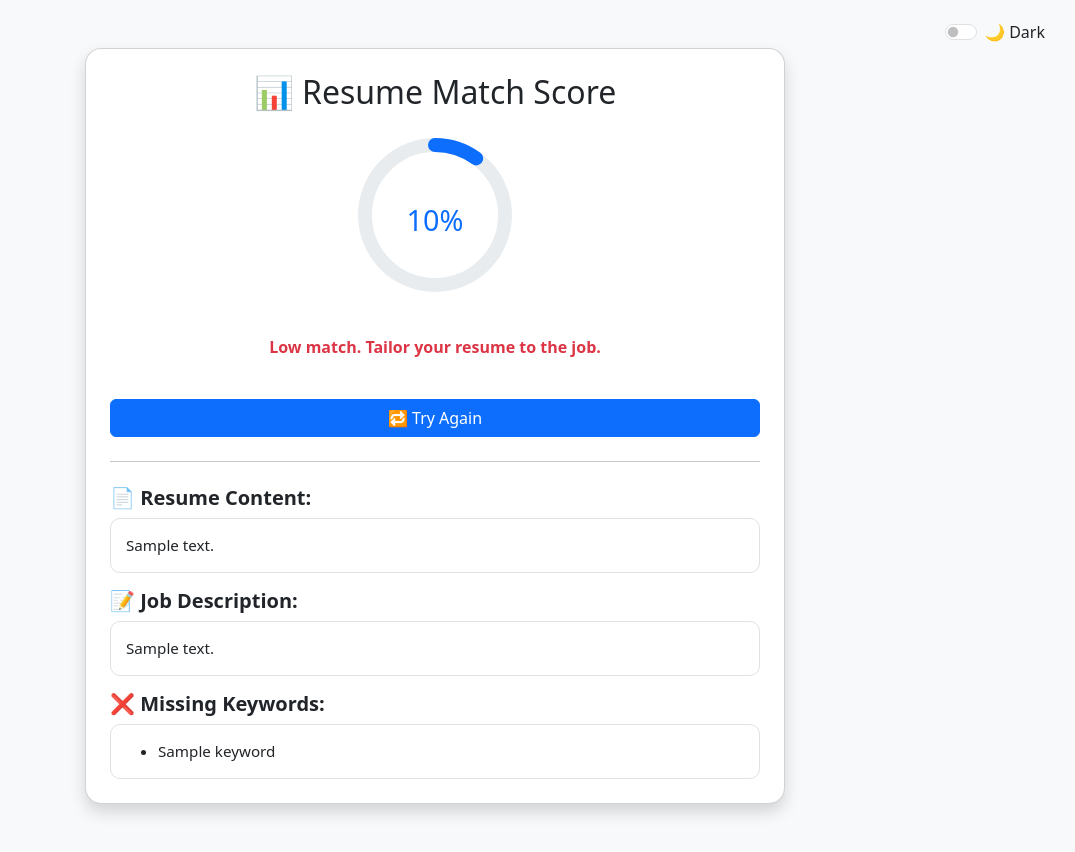
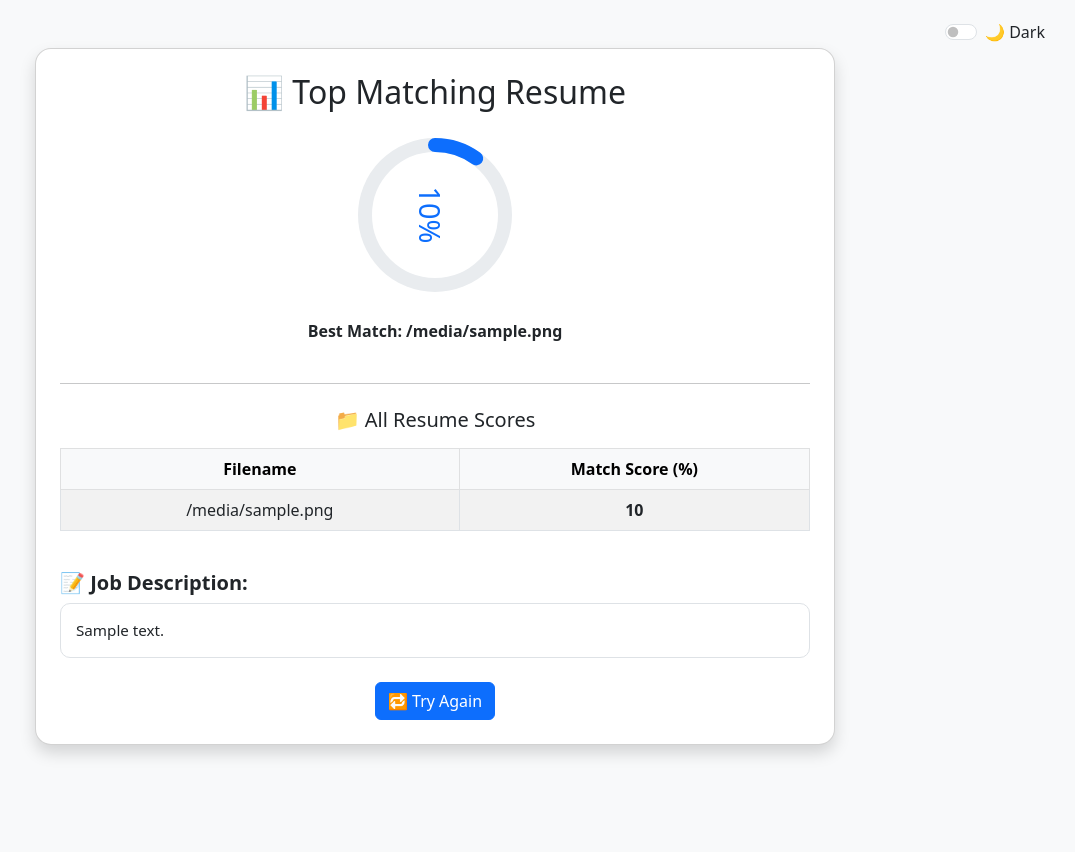
Before and after one commit to faustusaryan/resume-screening-ai, a Flask app: template templates/result.html in a window 1280 px wide. Shown: the whole page, without its empty margins (205-1280 px from the left). After the commit the page ends 756 px from the top, so only its background shows below. Run offline with Flask 3, Linux system fonts and the light colour scheme; the template is opened without the code that fills it: most values are stand-ins (such as "Sample title", 1, 10 or a date in 2020).

Commit message:
Show multiple resume match scores with animated ring

```diff
--- a/app.py
+++ b/app.py
@@ -9,10 +9,8 @@ app.secret_key = 'your-secret-key-123'
 
 UPLOAD_FOLDER_RESUMES = 'resumes'
 UPLOAD_FOLDER_JD = 'job_descriptions'
-
 os.makedirs(UPLOAD_FOLDER_RESUMES, exist_ok=True)
 os.makedirs(UPLOAD_FOLDER_JD, exist_ok=True)
-
 app.config['UPLOAD_FOLDER_RESUMES'] = UPLOAD_FOLDER_RESUMES
 app.config['UPLOAD_FOLDER_JD'] = UPLOAD_FOLDER_JD
 
@@ -22,41 +20,51 @@ def home():
 
 @app.route('/upload', methods=['POST'])
 def upload_files():
-    if 'resume' not in request.files or 'job_description' not in request.files:
-        flash('Please upload both files!', 'error')
+    if 'job_description' not in request.files or 'resumes' not in request.files:
+        flash('Please upload the job description and at least one resume.', 'error')
         return redirect(url_for('home'))
 
-    resume_file = request.files['resume']
     jd_file = request.files['job_description']
+    resume_files = request.files.getlist('resumes')
 
-    if not (resume_file.filename.lower().endswith('.pdf') and jd_file.filename.lower().endswith('.pdf')):
-        flash('Only PDF files are allowed!', 'error')
+    if not jd_file.filename.lower().endswith('.pdf'):
+        flash('Only PDF files are allowed for job description!', 'error')
         return redirect(url_for('home'))
 
+    resume_scores = []
+
     try:
-        resume_filename = secure_filename(resume_file.filename)
         jd_filename = secure_filename(jd_file.filename)
-
-        resume_path = os.path.join(app.config['UPLOAD_FOLDER_RESUMES'], resume_filename)
         jd_path = os.path.join(app.config['UPLOAD_FOLDER_JD'], jd_filename)
-
-        resume_file.save(resume_path)
         jd_file.save(jd_path)
-
-        resume_text = extract_text_from_pdf(resume_path)
         jd_text = extract_text_from_pdf(jd_path)
 
-        score = calculate_match_score(resume_text, jd_text)
+        for resume_file in resume_files:
+            if resume_file.filename.lower().endswith('.pdf'):
+                resume_filename = secure_filename(resume_file.filename)
+                resume_path = os.path.join(app.config['UPLOAD_FOLDER_RESUMES'], resume_filename)
+                resume_file.save(resume_path)
+
+                resume_text = extract_text_from_pdf(resume_path)
+                score = calculate_match_score(resume_text, jd_text)
+                resume_scores.append({
+                    'filename': resume_filename,
+                    'score': round(score * 100, 2),
+                    'text': resume_text
+                })
+
+        # Best matched resume
+        top_resume = max(resume_scores, key=lambda x: x['score']) if resume_scores else None
 
         return render_template(
             'result.html',
-            score=round(score * 100, 2),
-            resume_text=resume_text,
-            jd_text=jd_text
+            jd_text=jd_text,
+            top_resume=top_resume,
+            all_scores=resume_scores
         )
 
     except Exception as e:
-        flash(f'Error: {str(e)}', 'error')
+        flash(f"Error: {str(e)}", 'error')
         return redirect(url_for('home'))
 
 if __name__ == '__main__':
--- a/templates/result.html
+++ b/templates/result.html
@@ -16,26 +16,11 @@
     .card {
       border-radius: 16px;
     }
-    .scroll-box {
-      max-height: 200px;
-      overflow-y: auto;
-      background-color: #ffffff;
-      border-radius: 10px;
-      padding: 15px;
-      font-size: 0.95rem;
-    }
-    body.dark-mode .card,
-    body.dark-mode .scroll-box {
-      background-color: #1e1e1e;
-      color: #e0e0e0;
-    }
-
     .toggle-switch {
       position: absolute;
       top: 20px;
       right: 30px;
     }
-
     .fade-in {
       animation: fadeIn 1s ease forwards;
       opacity: 0;
@@ -53,17 +38,14 @@
       height: 160px;
       position: relative;
     }
-
     .ring svg {
-      transform: rotate(-90deg);
+      transform: rotate(0deg);
     }
-
     .ring circle {
       fill: none;
       stroke-width: 14;
       stroke-linecap: round;
     }
-
     .ring text {
       font-size: 1.8rem;
       dominant-baseline: middle;
@@ -72,80 +54,100 @@
       transform: rotate(90deg);
       transform-origin: center;
     }
-
     body.dark-mode .ring text {
       fill: #90cdf4;
+    }
+    .scroll-box {
+      max-height: 200px;
+      overflow-y: auto;
+      background-color: #ffffff;
+      border-radius: 10px;
+      padding: 15px;
+      font-size: 0.95rem;
+    }
+    body.dark-mode .card,
+    body.dark-mode .scroll-box,
+    body.dark-mode table {
+      background-color: #1e1e1e;
+      color: #e0e0e0;
     }
   </style>
 </head>
 <body class="bg-light">
 
-  <!-- 🌙 Toggle -->
+  <!-- 🌙 Dark Mode Toggle -->
   <div class="toggle-switch form-check form-switch">
     <input class="form-check-input" type="checkbox" id="modeSwitch" onclick="document.body.classList.toggle('dark-mode')">
     <label class="form-check-label" for="modeSwitch">🌙 Dark</label>
   </div>
 
   <div class="container d-flex flex-column justify-content-center align-items-center py-5">
-    <div class="card shadow p-4 fade-in w-100" style="max-width: 700px;">
-      <h2 class="text-center mb-4">📊 Resume Match Score</h2>
+    <div class="card shadow p-4 fade-in w-100" style="max-width: 800px;">
+      <h2 class="text-center mb-4">📊 Top Matching Resume</h2>
 
-      <!-- 🪄 Ring -->
+      <!-- 🪄 Animated Progress Ring -->
+      {% if top_resume %}
       <div class="d-flex justify-content-center mb-4">
         <div class="ring">
           <svg width="160" height="160">
-            <circle r="70" cx="80" cy="80" stroke="#e9ecef" />
-            <circle id="progressRing" r="70" cx="80" cy="80" stroke="#0d6efd" stroke-dasharray="440" stroke-dashoffset="440" />
-            <text x="80" y="88">{{ score }}%</text>
+            <circle r="70" cx="80" cy="80" stroke="#e9ecef"/>
+            <circle id="progressRing" r="70" cx="80" cy="80" stroke="#0d6efd" stroke-dasharray="440" stroke-dashoffset="440" transform="rotate(-90 80 80)"/>
+            <text x="80" y="88">{{ top_resume.score }}%</text>
           </svg>
         </div>
       </div>
 
-      {% if score >= 70 %}
-      <p class="text-success fw-bold text-center mt-3">Excellent match! You're a strong fit.</p>
-      {% elif score > 40 %}
-      <p class="text-warning fw-bold text-center mt-3">Moderate match. Consider improving your resume.</p>
-      {% else %}
-      <p class="text-danger fw-bold text-center mt-3">Low match. Tailor your resume to the job.</p>
+      <p class="text-center fw-bold">Best Match: {{ top_resume.filename }}</p>
       {% endif %}
 
-      <a href="/" class="btn btn-primary mt-4">🔁 Try Again</a>
       <hr class="my-4">
 
-      <h5>📄 <strong>Resume Content:</strong></h5>
-      <div class="scroll-box border mb-3">{{ resume_text }}</div>
+      <!-- 📋 Score Table -->
+      <h5 class="text-center mb-3">📁 All Resume Scores</h5>
+      <div class="table-responsive mb-4">
+        <table class="table table-striped table-bordered text-center align-middle">
+          <thead class="table-light">
+            <tr>
+              <th>Filename</th>
+              <th>Match Score (%)</th>
+            </tr>
+          </thead>
+          <tbody>
+            {% for item in all_scores %}
+            <tr>
+              <td>{{ item.filename }}</td>
+              <td><strong>{{ item.score }}</strong></td>
+            </tr>
+            {% endfor %}
+          </tbody>
+        </table>
+      </div>
 
+      <!-- 📝 JD Content -->
       <h5>📝 <strong>Job Description:</strong></h5>
       <div class="scroll-box border mb-3">{{ jd_text }}</div>
 
-      <h5>❌ <strong>Missing Keywords:</strong></h5>
-      {% if missing_keywords %}
-      <div class="scroll-box border">
-        <ul class="mb-0">
-          {% for keyword in missing_keywords %}
-          <li>{{ keyword }}</li>
-          {% endfor %}
-        </ul>
+      <!-- ✅ Try Again -->
+      <div class="text-center">
+        <a href="/" class="btn btn-primary mt-2">🔁 Try Again</a>
       </div>
-      {% else %}
-      <p class="text-success">✅ No missing keywords! Great alignment.</p>
-      {% endif %}
     </div>
   </div>
 
+  <!-- 🔁 Animate Ring -->
   <script>
-    const score = Number("{{ score }}");
+    const score = Number("{{ top_resume.score if top_resume else 0 }}");
     const dash = 440;
     const offset = dash - (score / 100) * dash;
-
     const ring = document.getElementById('progressRing');
+    if (ring) {
       ring.style.strokeDasharray = dash;
       ring.style.strokeDashoffset = dash;
-
       setTimeout(() => {
         ring.style.transition = 'stroke-dashoffset 1s ease-out';
         ring.style.strokeDashoffset = offset;
       }, 300);
+    }
   </script>
 
 </body>
```
Also changed, not shown: matcher.py (+8 -1 lines), 2 other files. Lines whose indentation alone changed are shown as unchanged.
